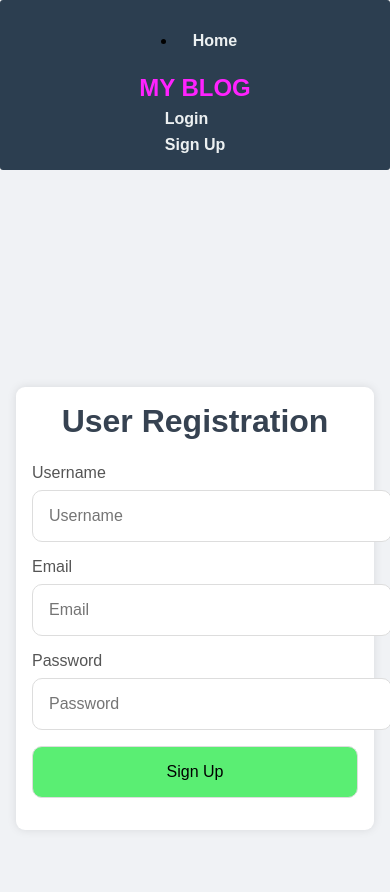
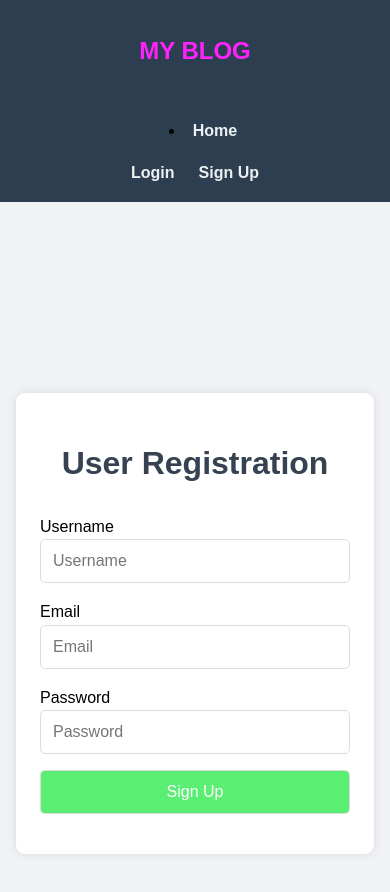
Before and after one commit to Wairioko/myblog-frontend, a React (Create React App) app: page /signup in a window 390 px wide. Shown: the top 892 px of the page. Built offline with nearby package versions, Linux system fonts and the light colour scheme.

Commit message:
css update

```diff
--- a/src/index.css
+++ b/src/index.css
@@ -1,20 +1,22 @@
-/* General Styles */
-body {
-  margin: 0;
-  padding: 0;
-  font-family: Arial, sans-serif;
+/* Base styles */
+* {
   box-sizing: border-box;
 }
 
-/* Navbar */
+body {
+  margin: 0;
+  font-family: Arial, sans-serif;
+  line-height: 1.6;
+}
+
+/* Navigation */
 nav {
   background-color: #2c3e50;
   padding: 1rem;
-  border-radius: 3px;
   display: flex;
+  flex-wrap: wrap;
   align-items: center;
   justify-content: space-between;
-  flex-wrap: wrap;
 }
 
 .nav-left, .nav-right {
@@ -33,6 +35,7 @@ nav h1 {
   font-weight: bold;
   margin: 0;
   text-align: center;
+  padding: 0.5rem 0;
 }
 
 .nav-right ul {
@@ -40,11 +43,8 @@ nav h1 {
   margin: 0;
   padding: 0;
   display: flex;
-  gap: 1rem;
-}
-
-.nav-right li {
-  margin: 0;
+  flex-wrap: wrap;
+  gap: 0.5rem;
 }
 
 nav a {
@@ -52,51 +52,26 @@ nav a {
   text-decoration: none;
   font-weight: bold;
   transition: color 0.3s ease;
-  padding: 0.5rem 1rem;
-}
-
-nav a:hover {
-  color: #3498db;
+  padding: 0.5rem;
 }
 
 nav button {
   background-color: #e74c3c;
   color: white;
   border: none;
-  padding: 0.5rem 1rem;
+  padding: 0.5rem;
   border-radius: 4px;
   cursor: pointer;
   transition: background-color 0.3s ease;
   font-weight: bold;
 }
 
-nav button:hover {
-  background-color: #c0392b;
-}
-
-/* Responsive Adjustments for Navbar */
-@media (max-width: 768px) {
-  nav {
-    flex-direction: column;
-    align-items: center;
-  }
-
-  nav h1 {
-    padding-left: 0;
-  }
-
-  .nav-right ul {
-    flex-direction: column;
-    gap: 0.5rem;
-  }
-}
-
-/* Login and Signup Pages */
+/* Login and Signup pages */
 .login-page, .signup-page {
   display: flex;
   align-items: center;
   justify-content: center;
-  height: 100vh;
+  min-height: 100vh;
   background-color: #f0f2f5;
   padding: 1rem;
 }
@@ -116,141 +91,111 @@ nav button:hover {
   margin-bottom: 1.5rem;
 }
 
-.login-form label, .signup-form label {
-  display: block;
-  margin-bottom: 0.5rem;
-  color: #555;
-}
-
-.login-form input[type="email"],
-.login-form input[type="password"],
-.signup-form input[name="username"],
-.signup-form input[name="email"],
-.signup-form input[name="password"] {
+.login-form input,
+.signup-form input {
   width: 100%;
-  padding: 1rem;
+  padding: 0.75rem;
   margin-bottom: 1rem;
   border: 1px solid #ddd;
-  border-radius: 10px;
+  border-radius: 5px;
   font-size: 1rem;
 }
 
 .login-form input[type="submit"],
 .signup-form input[type="submit"] {
-  width: 100%;
-  padding: 1rem;
-  margin-bottom: 1rem;
-  border: 1px solid #ddd;
-  border-radius: 10px;
   background-color: #5aee73;
-  font-size: medium;
-  font-weight: 400;
+  color: white;
+  cursor: pointer;
+  transition: background-color 0.3s ease;
 }
 
-.login-form input[type="submit"]:hover,
-.signup-form input[type="submit"]:hover {
-  background-color: #51e89d;
-}
-
-/* Blog Creation and Update */
+/* Blog creation and update forms */
 .create-blog, .update-blog {
-  display: flex;
-  justify-content: center;
-  align-items: center;
   padding: 1rem;
   background-color: #f0f2f5;
 }
 
 .create-blog-form, .update-blog-form {
   background-color: white;
-  padding: 1.5rem;
-  border-radius: 20px;
+  padding: 2rem;
+  border-radius: 10px;
   box-shadow: 0 0 10px rgba(0, 0, 0, 0.1);
-  width: 100%;
-  max-width: 500px;
+  max-width: 600px;
+  margin: 0 auto;
 }
 
-.create-blog-form input[type="submit"],
-.update-blog-form input[type="submit"] {
+.create-blog-form input,
+.create-blog-form textarea,
+.update-blog-form input,
+.update-blog-form textarea {
   width: 100%;
-  padding: 1rem;
-  border-radius: 10px;
-  background-color: #5aee73;
+  padding: 0.75rem;
+  margin-bottom: 1rem;
+  border: 1px solid #ddd;
+  border-radius: 5px;
+  font-size: 1rem;
 }
 
-.create-blog-form input[type="submit"]:hover,
-.update-blog-form input[type="submit"]:hover {
-  background-color: #51e89d;
-}
-
-/* Blog Content */
+/* Blog list and individual blog post */
 .blogs-content {
   padding: 1rem;
 }
 
 .blog-preview {
-  margin-bottom: 1.5rem;
+  margin-bottom: 1rem;
   padding: 1rem;
   border-radius: 10px;
   box-shadow: 0 0 10px rgba(203, 16, 228, 0.801);
   background-color: white;
 }
 
-.blog-preview:hover {
-  box-shadow: 0 0 15px rgba(203, 16, 228, 0.9);
-  transform: translateY(-3px);
-  transition: all 0.3s ease;
+.blog-post {
+  padding: 1rem;
+  max-width: 800px;
+  margin: 0 auto;
 }
 
-/* Responsive Adjustments for Blog Preview */
-@media (max-width: 768px) {
-  .blogs-content {
-    padding: 1rem;
+.blog-post img {
+  max-width: 100%;
+  height: auto;
 }
 
-  .blog-preview {
-    margin-bottom: 1rem;
-  }
-}
-
-/* Profile Page */
+/* Profile */
 .profile-container {
+  max-width: 600px;
+  margin: 1rem auto;
   padding: 1rem;
   background-color: #f9f9f9;
   border-radius: 10px;
-  max-width: 100%;
+  box-shadow: 0 4px 8px rgba(0, 0, 0, 0.1);
 }
 
-/* Image Adjustments */
-.image-large {
-  width: 100%;
-  height: auto;
+/* Responsive adjustments */
+@media (max-width: 768px) {
+  nav {
+    flex-direction: column;
   }
 
-.image-inline {
-  width: 100%;
-  height: auto;
-  display: block;
-  margin: 20px auto;
+  .nav-center {
+    order: -1;
+    margin-bottom: 1rem;
   }
 
-/* Additional Global Styles */
-h1, h2, h3, h4, h5, h6 {
-  margin: 0 0 1rem;
-  font-weight: bold;
+  .nav-right ul {
+    justify-content: center;
   }
 
-p {
-  margin: 0 0 1rem;
+  .login-form, .signup-form, .create-blog-form, .update-blog-form {
+    padding: 1.5rem;
   }
 
-/* Responsive Adjustments */
-@media (max-width: 768px) {
-  .login-form, .signup-form {
-    padding: 1rem;
+  .blog-post h1 {
+    font-size: 2em;
   }
 
-  .create-blog-form, .update-blog-form {
-    padding: 1rem;
+  .image-large {
+    width: auto;
+    height: auto;
+    max-height: 400px;
   }
 }
```
Lines whose indentation alone changed are shown as unchanged.
